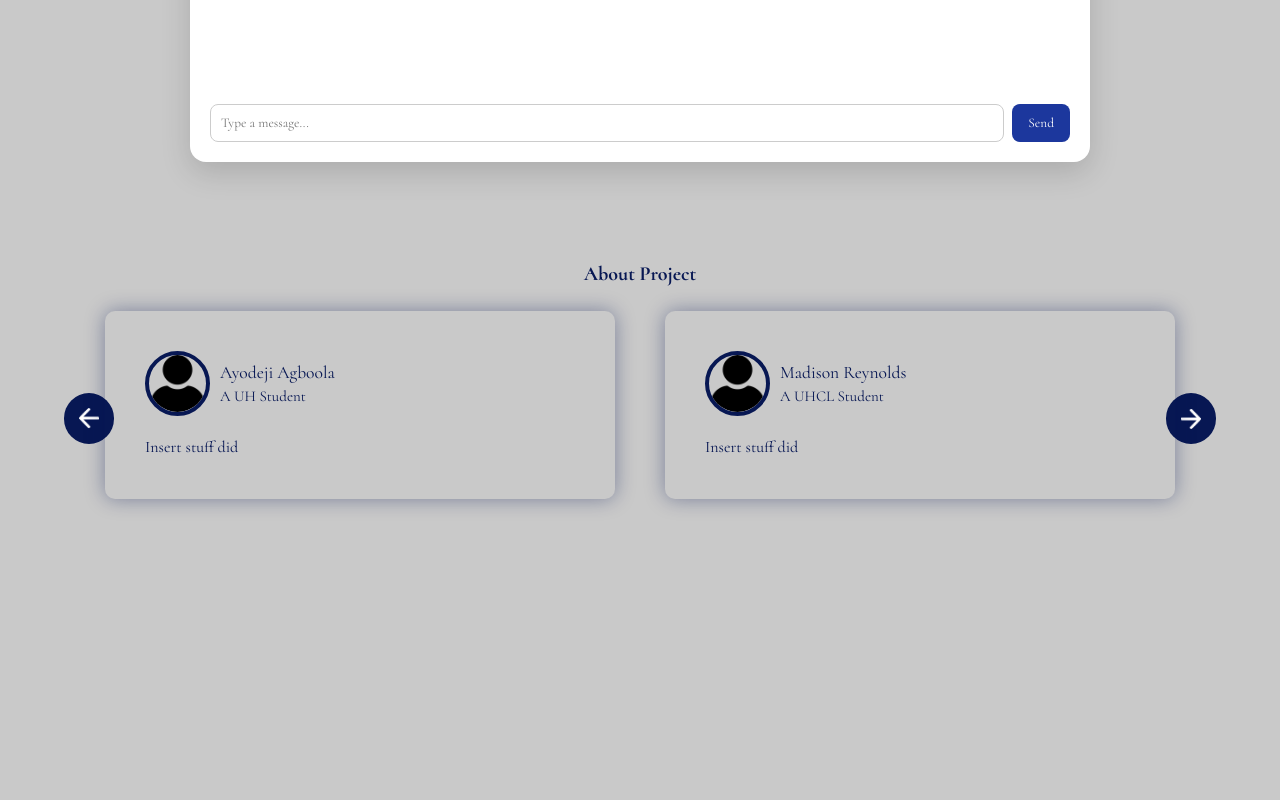
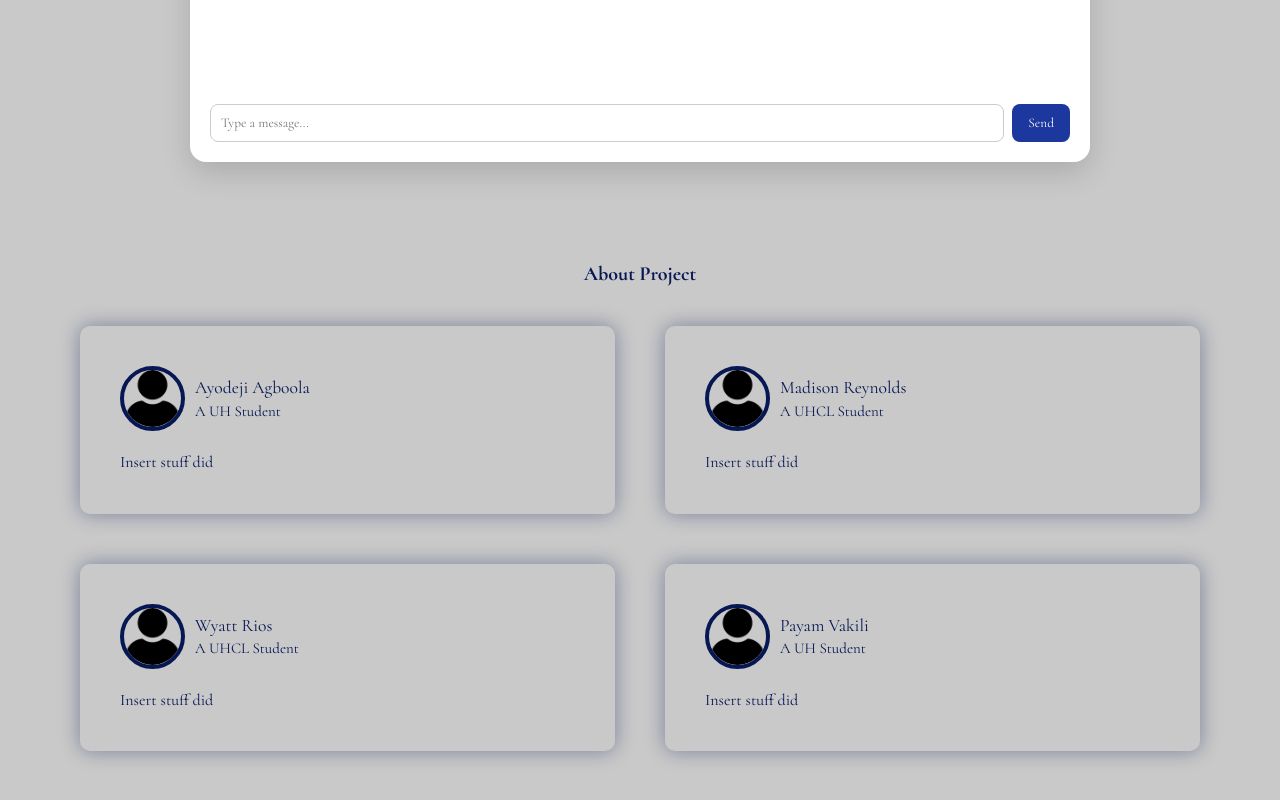
Before and after one commit to MossyStone/VibesCodeRedAstra, a React (Vite) app in the folder SkillQuest/: page / in a window 1280 px wide. Shown: the part 1710-2510 px from the top of the page. Before the commit the page ends 2314 px from the top, so only its background shows below. Built offline with nearby package versions, Linux system fonts and the light colour scheme.

Commit message:
Website user info updated

```diff
--- a/SkillQuest/src/Components/NavBar/NavBar.css
+++ b/SkillQuest/src/Components/NavBar/NavBar.css
@@ -8,7 +8,7 @@ nav{
     display: flex;
     align-items: center;
     justify-content: space-around;
-    z-index: 1;
+    z-index: 10;
 }
 
 .logo{
--- a/SkillQuest/src/Components/Testimonials/Testimonials.css
+++ b/SkillQuest/src/Components/Testimonials/Testimonials.css
@@ -1,5 +1,4 @@
 .test{
-    align-items: center;
     margin: 80px auto;
     padding: 0px 80px;
     position: relative;
@@ -9,51 +8,16 @@
     text-align: center;
     color: #071753;
     font-weight: bold;
+    margin-bottom: 40px;
 }
-
-.next-btn{
-    position: absolute;
-    top: 50%;
-    right: 5%;
-    transform: translateY() - 50%;
-    padding: 15px;
-    width: 50px;
-    border-radius: 50%;
-    cursor: pointer;
-    background: #071753;
+.testimonials-grid{
+    display: grid;
+    grid-template-columns: 1fr 1fr;
+    gap: 50px;
 }
-
-.back-btn{
-    position: absolute;
-    top: 50%;
-    left: 5%;
-    right: auto;
-    transform: translateY() - 50%;
-    padding: 15px;
-    width: 50px;
-    border-radius: 50%;
-    cursor: pointer;
-    background: #071753;
+.testimonial-item{
+    padding: 40px;
 }
-
-.slider{
-    overflow: hidden;
-}
-
-.slider ul{
-    display: flex;
-    width: 200%;
-    overflow-x: hidden;
-    transition: 0.5s;
-}
-
-.slider li{
-
-    list-style: none;
-    width: 50%;
-    padding: 25px;
-}
-
 .slide{
     box-shadow: 0 0 20px rgba(7, 23, 84, 0.4);
     padding: 40px;
@@ -61,21 +25,18 @@
     color: #071753;
     line-height: 1.4;
 }
-
 .slide img{
     width: 65px;
     border-radius: 50%;
     margin-right: 10px;
     border: 4px solid #071753;
 }
-
 .userinfo{
     display: flex;
     align-items: center;
     font-size: 15px;
     margin-bottom: 20px;
 }
-
 .userinfo h3{
     color:#071753;
 }
--- a/SkillQuest/src/Components/Testimonials/Testimonials.jsx
+++ b/SkillQuest/src/Components/Testimonials/Testimonials.jsx
@@ -1,89 +1,49 @@
-import React, { useRef, useState, useEffect  } from 'react'
+import React, { useRef } from 'react'
 import './Testimonials.css'
 import leftArrow from '../../assets/back-icon.png'
 import rightArrow from '../../assets/next-icon.png'
 import user from '../../assets/user.png'
 
 export const Testimonials = () => {
-
-    const slider = useRef();
-    const [tx, setTx] = useState(0);
-
-    useEffect(() => {
-        slider.current.style.transform = `translateX(${tx}%)`;
-    }, [tx]);
-
-    const slideForward = ()=>{
-        if(tx > -75){
-            setTx(tx - 25);
+  const testimonials = [
+    {
+      name: "Ayodeji Agboola",
+      title: "A UH Student",
+      text: "Insert stuff did"
+    },
+    {
+      name: "Madison Reynolds",
+      title: "A UHCL Student",
+      text: "Insert stuff did"
+    },
+    {
+      name: "Wyatt Rios",
+      title: "A UHCL Student",
+      text: "Insert stuff did"
+    },
+    {
+      name: "Payam Vakili",
+      title: "A UH Student",
+      text: "Insert stuff did"
     }
-    }
-
-    const slideBackward = ()=>{
-        if(tx < 0){
-            setTx(tx + 25);
-        }
-    }
-
-
+  ];
 
   return (
     <div className='test'>
         <h4>About Project</h4>
-        <img src={leftArrow} alt="A left arrow" className='back-btn' onClick={slideBackward}></img>
-        <img src={rightArrow} alt="A right arrow" className='next-btn' onClick={slideForward}></img>
-        <div className="slider">
-            <ul ref={slider}>
-                <li>
-                    <div className='slide'>
+        <div className="testimonials-grid">
+          {testimonials.map((testimonial, index) => (
+            <div key={index} className='slide'>
               <div className='userinfo'>
                 <img src={user} alt="Generic User Icon"></img>
                 <div>
-                                <h3>Ayodeji Agboola</h3>
-                                <span>A UH Student</span>
+                  <h3>{testimonial.name}</h3>
+                  <span>{testimonial.title}</span>
                 </div>
               </div>
-                        <p>Insert stuff did</p>
+              <p>{testimonial.text}</p>
             </div>
-                </li>
-
-                <li>
-                    <div className='slide'>
-                        <div className='userinfo'>
-                            <img src={user} alt="Generic User Icon"></img>
-                            <div>
-                                <h3>Madison Reynolds</h3>
-                                <span>A UHCL Student</span>
-                            </div>
-                        </div>
-                        <p>Insert stuff did</p>
-                    </div>
-                </li>
-                <li>
-                    <div className='slide'>
-                        <div className='userinfo'>
-                            <img src={user} alt="Generic User Icon"></img>
-                            <div>
-                                <h3>Wyatt Rios</h3>
-                                <span>A UHCL Student</span>
-                            </div>
-                        </div>
-                        <p>Insert stuff did</p>
-                    </div>
-                </li>
-                <li>
-                    <div className='slide'>
-                        <div className='userinfo'>
-                            <img src={user} alt="Generic User Icon"></img>
-                            <div>
-                                <h3>Payam Vakili</h3>
-                                <span>A UH Student</span>
-                            </div>
-                        </div>
-                        <p>Insert stuff did</p>
-                    </div>
-                </li>
-            </ul>
+          ))}
         </div>
     </div>
   )
```
Lines whose indentation alone changed are shown as unchanged.
